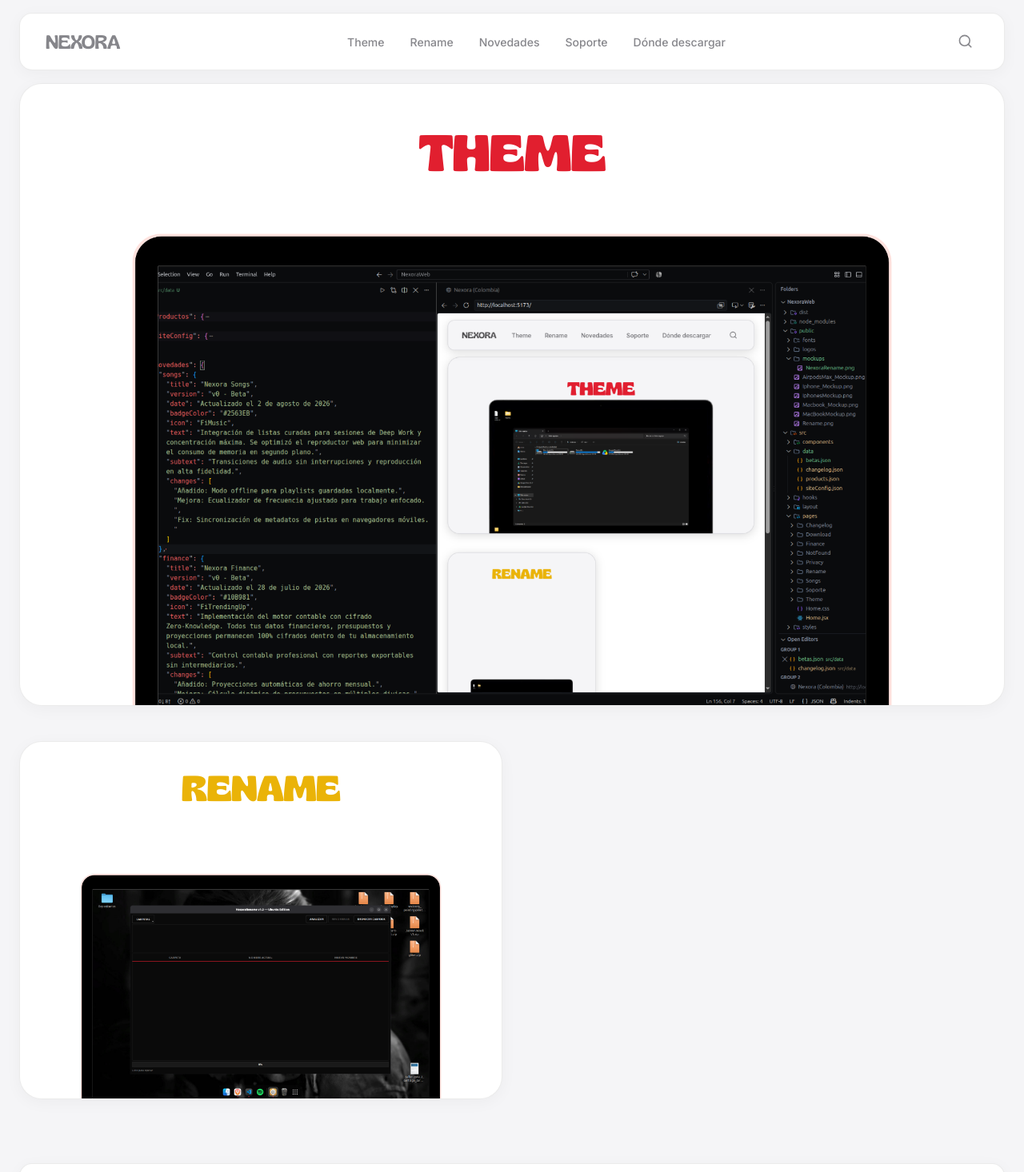
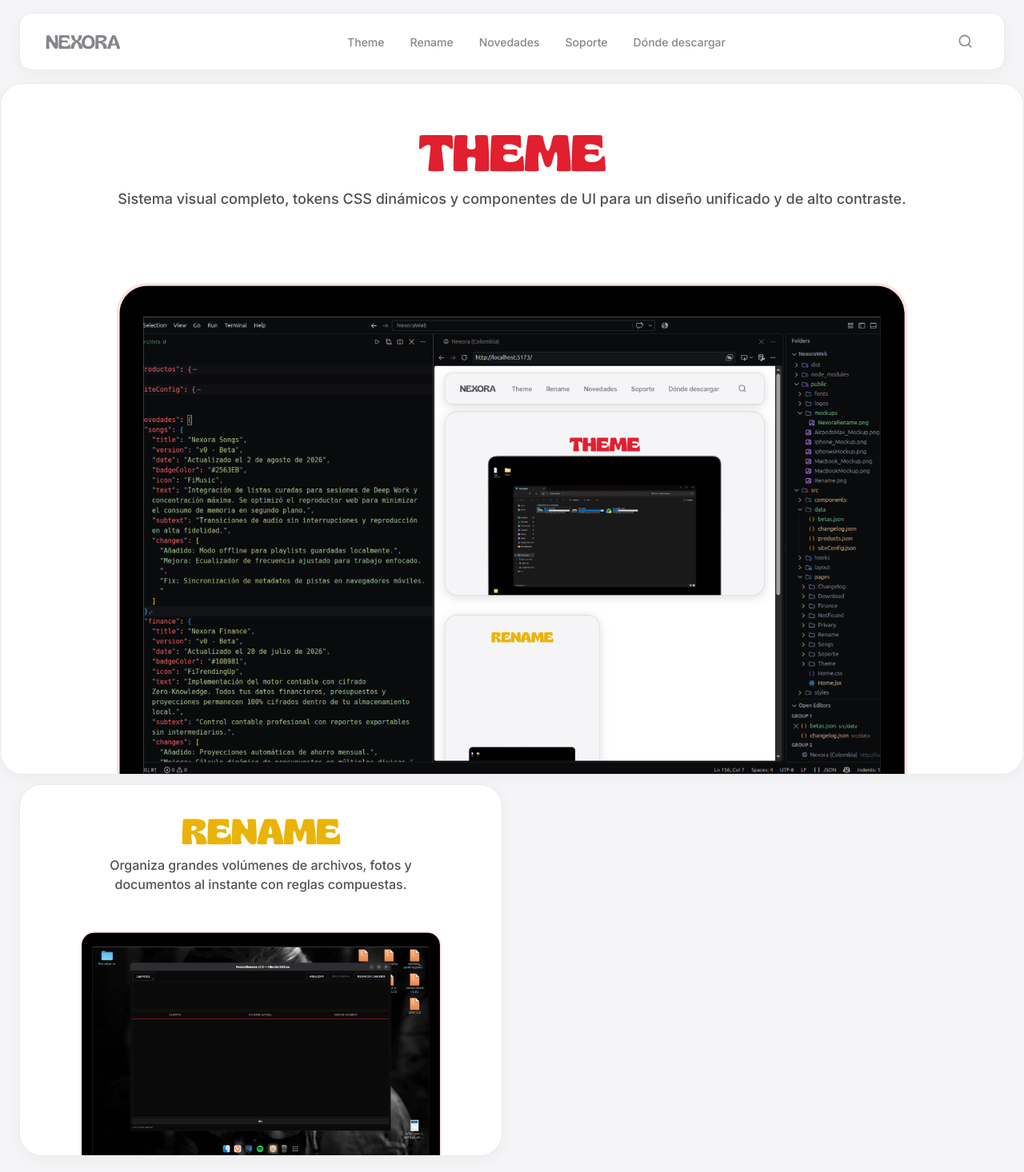
Before and after one commit to SaarmyxCode/NexoraWeb, a React (Vite) app: page / in a window 1280 px wide. Shown: the top 1466 px of the page at 80% size. Built offline with nearby package versions, Linux system fonts and the light colour scheme; a web font is replaced by a local one.

Commit message:
feat: Refactor Home component for improved readability; update styles in Home.css for better responsiveness and transitions

```diff
--- a/src/components/HeroCard/HeroCard.css
+++ b/src/components/HeroCard/HeroCard.css
@@ -2,7 +2,6 @@
 
 .hero-wrapper {
   width: 100%;
-  padding: 0 var(--spacing-lg) var(--spacing-xl);
   display: flex;
   justify-content: center;
   box-sizing: border-box;
--- a/src/pages/Home.css
+++ b/src/pages/Home.css
@@ -1,4 +1,4 @@
-/* Pagina Principal */
+/* Página Principal */
 
 .home-container {
   width: 100%;
@@ -31,6 +31,9 @@
   justify-content: center;
   gap: var(--spacing-sm);
   box-shadow: var(--shadow-card-subtle);
+  transition:
+    background-color var(--transition-normal),
+    border-color var(--transition-normal);
 }
 
 .info-card-title {
--- a/src/pages/Home.jsx
+++ b/src/pages/Home.jsx
@@ -1,78 +1,33 @@
 import React from 'react'
 import productsData from '../data/products.json'
+import { usePageTheme } from '../hooks/usePageTheme'
 import { HeroCard } from '../components/HeroCard/HeroCard'
 import { GridContainer, GridCard } from '../components/GridCard/GridCard'
 import './Home.css'
 
 export const Home = () => {
-  // Extraemos los productos mapeados desde el JSON centralizado
-  const { theme, rename } = productsData
+  // Garantiza el tema por defecto/claro en el inicio
+  usePageTheme('home')
+
+  const { theme, rename, songs, finance, soporte } = productsData
 
   return (
     <div className="home-container">
       {/* Banner Principal THEME */}
-      <HeroCard
-        id="hero-theme"
-        title={theme.shortName}
-        to={theme.route}
-        titleColor={theme.accentColor}
-        isClickable={true}
-        imageSrc={theme.mockup}
-        imageAlt={`Banner de ${theme.name}`}
-      />
+      {theme && <HeroCard productId="theme" isClickable />}
 
-      {/* Banner Secundario FINANCE */}
-      {/* <HeroCard
-        id="hero-finance"
-        title={finance.shortName}
-        to={finance.route}
-        titleColor={finance.accentColor}
-        isClickable={true}
-        imageSrc={finance.mockup}
-        imageAlt={`Banner de ${finance.name}`}
-      /> */}
+      {/* Banner Secundario FINANCE (Opcional) */}
+      {/* {finance && <HeroCard productId="finance" isClickable />} */}
 
-      {/* Cuadrícula Bento 2x2 */}
+      {/* Cuadrícula Bento */}
       <GridContainer>
-        {/*  <GridCard
-          id="grid-songs"
-          title={songs.shortName}
-          to={songs.route}
-          titleColor={songs.accentColor}
-          isClickable={true}
-          imageSrc={songs.mockup}
-          imageAlt={`Grid de ${songs.name}`}
-        /> */}
+        {/* {songs && <GridCard productId="songs" isClickable />} */}
 
-        <GridCard
-          id="grid-rename"
-          title={rename.shortName}
-          to={rename.route}
-          titleColor={rename.accentColor}
-          isClickable={true}
-          imageSrc={rename.mockup}
-          imageAlt={`Grid de ${rename.name}`}
-        />
+        {rename && <GridCard productId="rename" isClickable />}
 
-        {/* <GridCard
-          id="grid-finance"
-          title={finance.shortName}
-          to={finance.route}
-          titleColor={finance.accentColor}
-          isClickable={true}
-          imageSrc={finance.mockup}
-          imageAlt={`Grid de ${finance.name}`}
-        /> */}
+        {/* {finance && <GridCard productId="finance" isClickable />} */}
 
-        {/* <GridCard
-          id="grid-soporte"
-          title={soporte ? soporte.shortName : 'SOPORTE'}
-          to={soporte ? soporte.route : '/soporte'}
-          titleColor={soporte ? soporte.accentColor : '#8B5CF6'}
-          isClickable={true}
-          imageSrc={soporte ? soporte.mockup : '/MacBookMockup.png'}
-          imageAlt="Grid de Soporte Técnico"
-        /> */}
+        {/* {soporte && <GridCard productId="soporte" isClickable />} */}
       </GridContainer>
     </div>
   )
```
